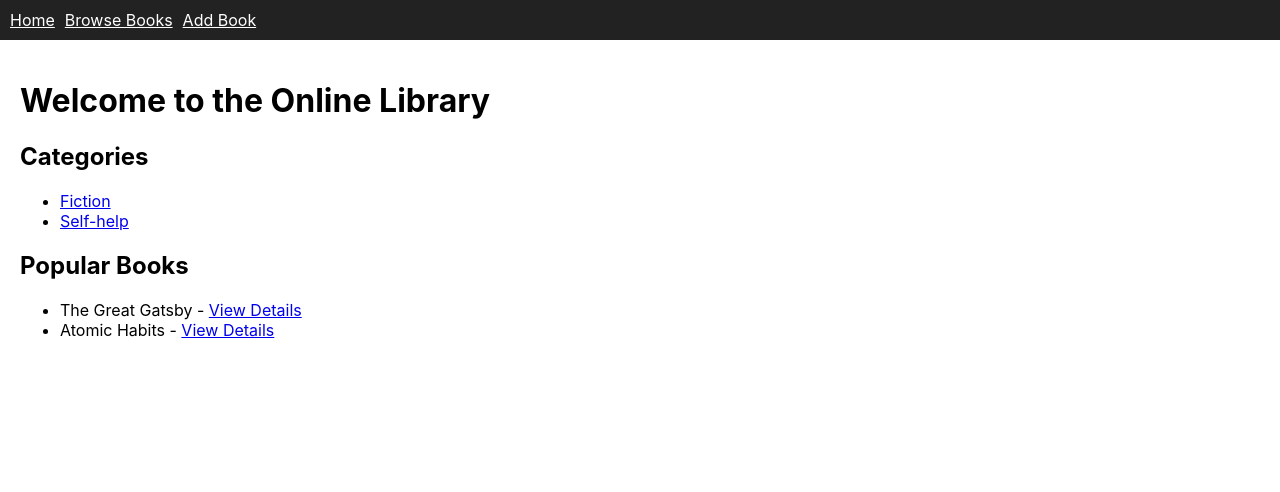
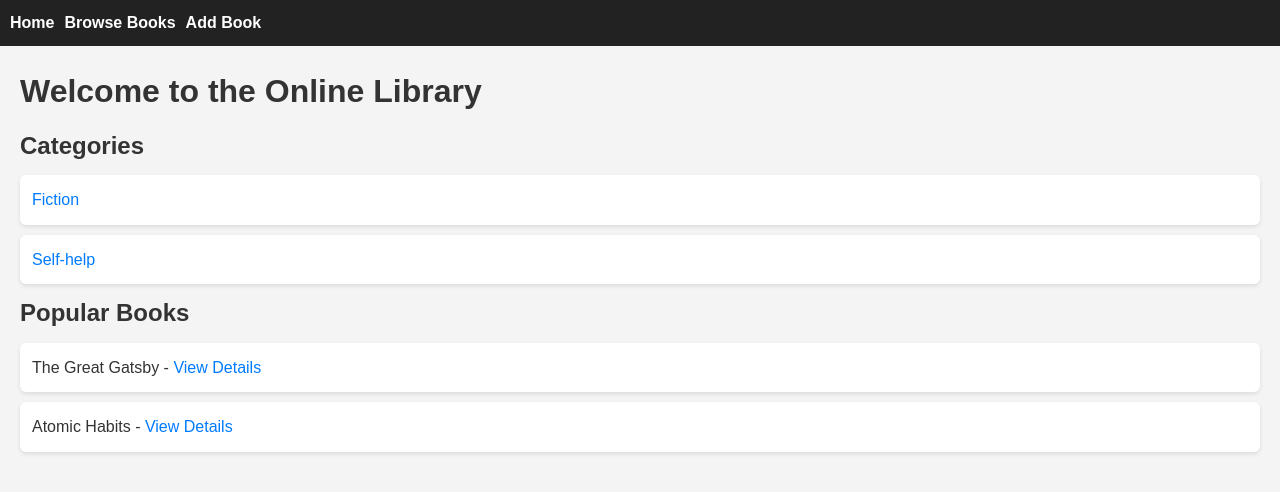
Before and after one commit to hardikjha/online-library, a React (Create React App) app: page / in a window 1280 px wide. Shown: the top 492 px of the page. Built offline with nearby package versions, Linux system fonts and the light colour scheme.

Commit message:
pages completed with styling

```diff
--- a/package.json
+++ b/package.json
@@ -12,7 +12,7 @@
     "react-dom": "^19.1.1",
     "react-redux": "^9.2.0",
     "react-router-dom": "^7.8.0",
-    "react-scripts": "^0.0.0",
+    "react-scripts": "^5.0.1",
     "uuid": "^11.1.0",
     "web-vitals": "^2.1.4"
   },
--- a/src/index.css
+++ b/src/index.css
@@ -1,13 +1,106 @@
-body {
+/* General Reset & Typography */
+* {
+  box-sizing: border-box;
   margin: 0;
-  font-family: -apple-system, BlinkMacSystemFont, 'Segoe UI', 'Roboto', 'Oxygen',
-    'Ubuntu', 'Cantarell', 'Fira Sans', 'Droid Sans', 'Helvetica Neue',
-    sans-serif;
-  -webkit-font-smoothing: antialiased;
-  -moz-osx-font-smoothing: grayscale;
+  padding: 0;
 }
 
-code {
-  font-family: source-code-pro, Menlo, Monaco, Consolas, 'Courier New',
-    monospace;
+body {
+  font-family: Arial, Helvetica, sans-serif;
+  background-color: #f4f4f4;
+  color: #333;
+  line-height: 1.6;
 }
+
+/* Navbar */
+nav {
+  background-color: #222;
+  padding: 12px 20px;
+}
+
+nav a {
+  color: white;
+  margin-right: 15px;
+  text-decoration: none;
+  font-weight: bold;
+}
+
+nav a:hover {
+  text-decoration: underline;
+}
+
+/* Container */
+.container {
+  width: 90%;
+  max-width: 1100px;
+  margin: 20px auto;
+}
+
+/* Headings */
+h1, h2 {
+  margin-bottom: 10px;
+}
+
+/* Lists */
+ul {
+  list-style: none;
+  margin: 10px 0;
+}
+
+ul li {
+  background: white;
+  padding: 12px;
+  margin-bottom: 10px;
+  border-radius: 6px;
+  box-shadow: 0 2px 4px rgba(0,0,0,0.1);
+}
+
+/* Links in lists */
+ul li a {
+  color: #007bff;
+  text-decoration: none;
+}
+
+ul li a:hover {
+  text-decoration: underline;
+}
+
+/* Forms */
+form {
+  display: flex;
+  flex-direction: column;
+  gap: 10px;
+  background: white;
+  padding: 20px;
+  border-radius: 6px;
+  box-shadow: 0 2px 4px rgba(0,0,0,0.1);
+}
+
+input, textarea, select {
+  padding: 10px;
+  border: 1px solid #ccc;
+  border-radius: 4px;
+}
+
+textarea {
+  resize: vertical;
+}
+
+button {
+  background: #007bff;
+  color: white;
+  padding: 10px;
+  border: none;
+  border-radius: 4px;
+  cursor: pointer;
+}
+
+button:hover {
+  background: #0056b3;
+}
+
+/* Error messages */
+p.error {
+  color: red;
+  font-size: 0.9rem;
+}
--- a/src/pages/AddBook.js
+++ b/src/pages/AddBook.js
@@ -0,0 +1,56 @@
+import { useState } from 'react';
+import { useDispatch } from 'react-redux';
+import { addBook } from '../store/booksSlice';
+import { useNavigate } from 'react-router-dom';
+
+export default function AddBook() {
+  const [form, setForm] = useState({
+    title: '', author: '', category: '', description: '', rating: ''
+  });
+  const [errors, setErrors] = useState({});
+  const dispatch = useDispatch();
+  const navigate = useNavigate();
+
+  const validate = () => {
+    let errs = {};
+    if (!form.title) errs.title = 'Title required';
+    if (!form.author) errs.author = 'Author required';
+    if (!form.category) errs.category = 'Category required';
+    if (!form.rating || form.rating < 1 || form.rating > 5) errs.rating = 'Rating must be 1-5';
+    return errs;
+  };
+
+  const handleSubmit = e => {
+    e.preventDefault();
+    const errs = validate();
+    if (Object.keys(errs).length > 0) {
+      setErrors(errs);
+      return;
+    }
+    dispatch(addBook({ ...form, rating: Number(form.rating) }));
+    navigate('/books');
+  };
+
+  return (
+    <div style={{ padding: '20px' }}>
+      <h1>Add a New Book</h1>
+      <form onSubmit={handleSubmit}>
+        <input placeholder="Title" value={form.title} onChange={e => setForm({...form, title: e.target.value})} />
+        {errors.title && <p style={{color: 'red'}}>{errors.title}</p>}
+
+        <input placeholder="Author" value={form.author} onChange={e => setForm({...form, author: e.target.value})} />
+        {errors.author && <p style={{color: 'red'}}>{errors.author}</p>}
+
+        <input placeholder="Category" value={form.category} onChange={e => setForm({...form, category: e.target.value})} />
+        {errors.category && <p style={{color: 'red'}}>{errors.category}</p>}
+
+        <textarea placeholder="Description" value={form.description} onChange={e => setForm({...form, description: e.target.value})} />
+
+        <input type="number" placeholder="Rating" value={form.rating} onChange={e => setForm({...form, rating: e.target.value})} />
+        {errors.rating && <p style={{color: 'red'}}>{errors.rating}</p>}
+
+        <button type="submit">Add Book</button>
+      </form>
+    </div>
+  );
+}
--- a/src/pages/NotFound.js
+++ b/src/pages/NotFound.js
@@ -0,0 +1,10 @@
+import { Link } from 'react-router-dom';
+
+export default function NotFound() {
+  return (
+    <div style={{ padding: '20px' }}>
+      <h1>404 - Page Not Found</h1>
+      <Link to="/">Go Home</Link>
+    </div>
+  );
+}
```
Also changed, not shown: 1 other file (tests, documents, lock files or other folders).
